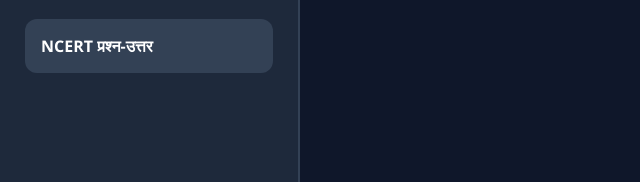
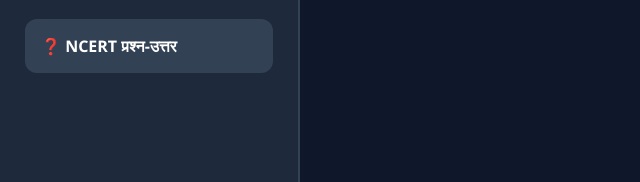
Before and after one commit to ashokkumar8824/Learning-with-tejal, a plain HTML site: page dashboard.html in a window 1280 px wide. Shown: the part 469-651 px from the top of the page, 0-640 px from the left. Drawn offline with Linux system fonts and the light colour scheme.

Commit message:
Update dashboard.html

```diff
--- a/dashboard.html
+++ b/dashboard.html
@@ -14,7 +14,8 @@
         <button class="sub-btn" onclick="showSubject('chemistry')">🧪 रसायन विज्ञान (Chem)</button>
         <button class="sub-btn" onclick="showSubject('maths')">📐 गणित (Maths)</button>
         <button class="sub-btn" onclick="showSubject('gk')">🌍 सामान्य ज्ञान (GK)</button>
-        <button class="sub-btn" onclick="showSubject('ncert_questions')">NCERT प्रश्न-उत्तर</button>
+<button class="sub-btn" onclick="showSubject('ncert_questions')">❓ NCERT प्रश्न-उत्तर</button>
+
 
     </div>
 
```
